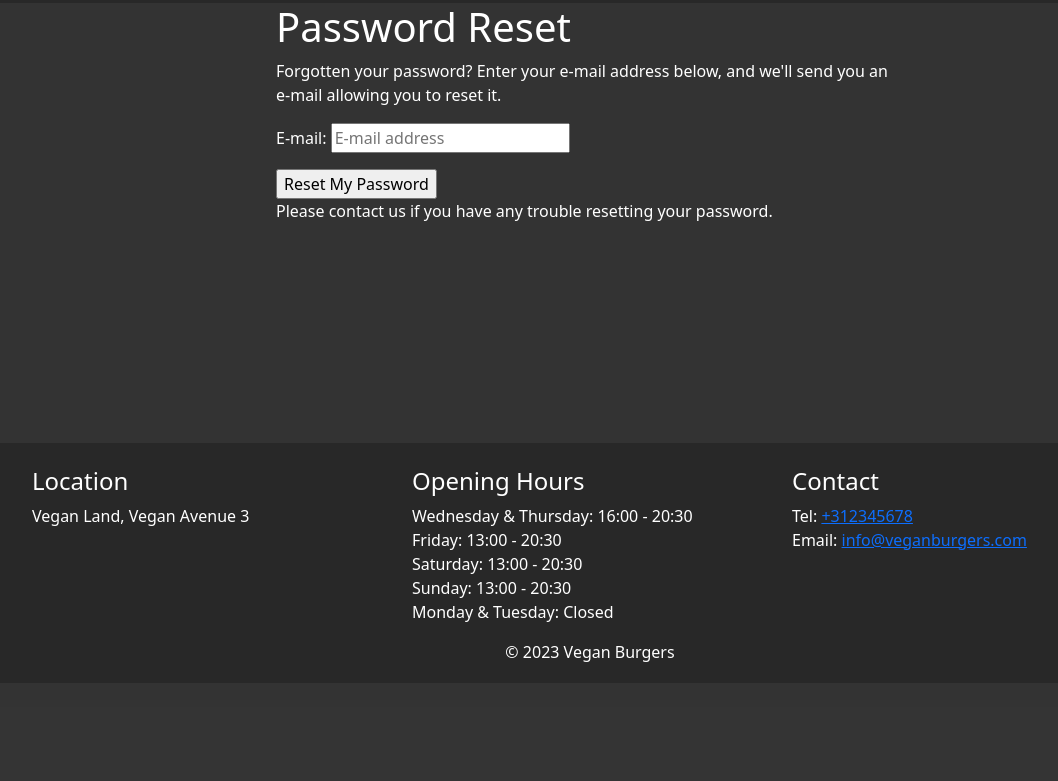
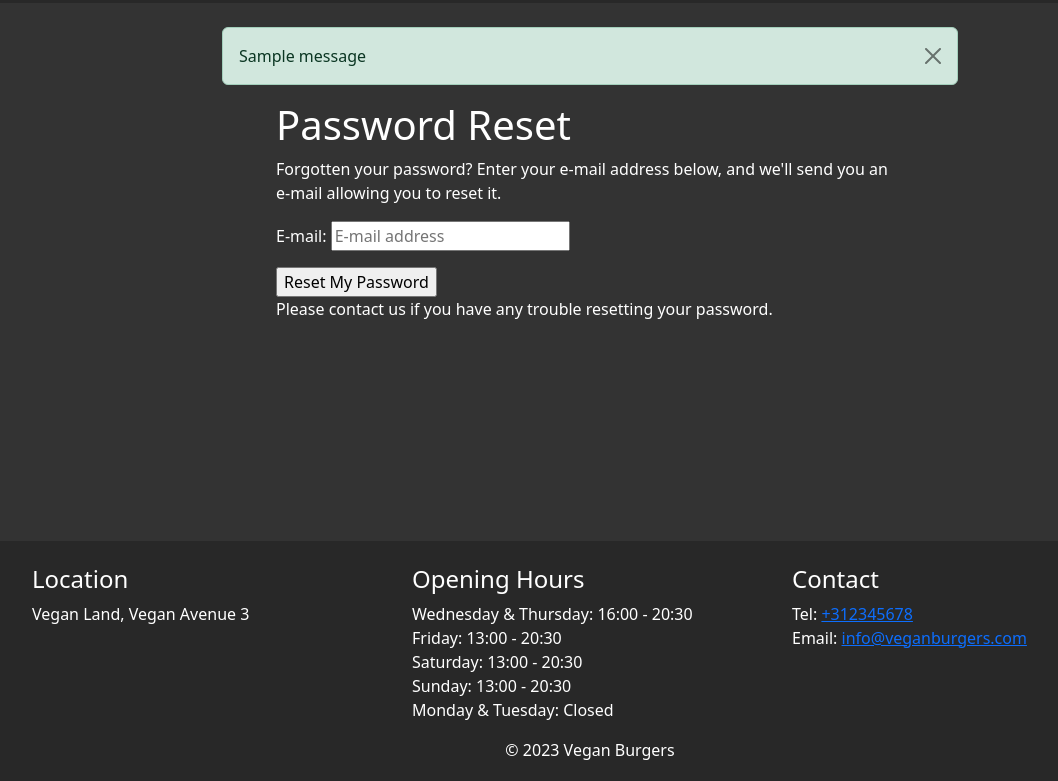
Before and after one commit to luayidriss/vegan_burgers, a Django app: page /accounts/password/reset/ in a window 1280 px wide. Shown: the part 93-874 px from the top of the page, without its empty margins (50-1108 px from the left). Before the commit the page ends 755 px from the top, so only its background shows below. Run offline with Django 3.2, Linux system fonts and the light colour scheme; tables that the repository leaves empty hold one stand-in row (values such as "Sample post"); one stand-in notice (Sample message) is shown; parts of the project's set-up code (start-up, migrations or seed data) failed here and were passed over.

Commit message:
Add Messages to base

```diff
--- a/reservation/forms.py
+++ b/reservation/forms.py
@@ -5,6 +5,7 @@ from django.db.models import Sum
 from django.forms.widgets import DateInput, TimeInput
 from datetime import datetime, time
 from .models import Reservation, Menu_Item
+from django.contrib import messages
 
 class CustomSignupForm(SignupForm):
     def __init__(self, *args, **kwargs):
@@ -68,7 +69,6 @@ class ReservationForm(forms.ModelForm):
 
             if total_guests + number_of_guests > restaurant_capacity:
                 raise ValidationError("This reservation exceedes restaurant capacity for that day.")
-
         return number_of_guests
 
 
--- a/templates/base.html
+++ b/templates/base.html
@@ -7,8 +7,8 @@
     <meta charset="UTF-8">
     <meta name="viewport" content="width=device-width, initial-scale=1.0">
     <link href="https://cdn.jsdelivr.net/npm/bootstrap@5.3.1/dist/css/bootstrap.min.css" rel="stylesheet" integrity="sha384-4bw+/aepP/YC94hEpVNVgiZdgIC5+VKNBQNGCHeKRQN+PtmoHDEXuppvnDJzQIu9" crossorigin="anonymous">
+    <script src="https://cdn.jsdelivr.net/npm/bootstrap@5.3.0/dist/js/bootstrap.bundle.min.js"></script>
     <link rel="stylesheet" type="text/css" href="{% static 'css/style.css' %}">
-    <script src="https://code.jquery.com/jquery-3.6.0.min.js"></script>
 </head>
 <body class="d-flex flex-column h-100 main-bg">
 
@@ -64,7 +64,19 @@
         </div>
       </div>
     </nav>
-
+<!-- Messages -->
+    <div class="container">
+      <div class="row">
+          <div class="col-md-8 offset-md-2 mt-4">
+              {% for message in messages %}
+              <div class="alert {{ message.tags }} alert-dismissible fade show" id="msg" role="alert">
+                  {{ message | safe }}
+                  <button type="button" class="btn-close" data-bs-dismiss="alert" aria-label="Close"></button>
+              </div>
+              {% endfor %}
+          </div>
+      </div>
+    </div>
     <main class="flex-grow-1 main-bg custom-main">
             {% block content %}
             <!-- Content Goes here -->
@@ -100,6 +112,5 @@
         </div>
       </div>
     </footer>
-    <script src="https://cdn.jsdelivr.net/npm/bootstrap@5.3.1/dist/js/bootstrap.bundle.min.js" integrity="sha384-HwwvtgBNo3bZJJLYd8oVXjrBZt8cqVSpeBNS5n7C8IVInixGAoxmnlMuBnhbgrkm" crossorigin="anonymous"></script>
 </body>
 </html>
```
Also changed, not shown: reservation/views.py (+16 -2 lines), vegan_burgers/settings.py (+10 -1 lines), db.sqlite3 (deleted), 1 other file.
